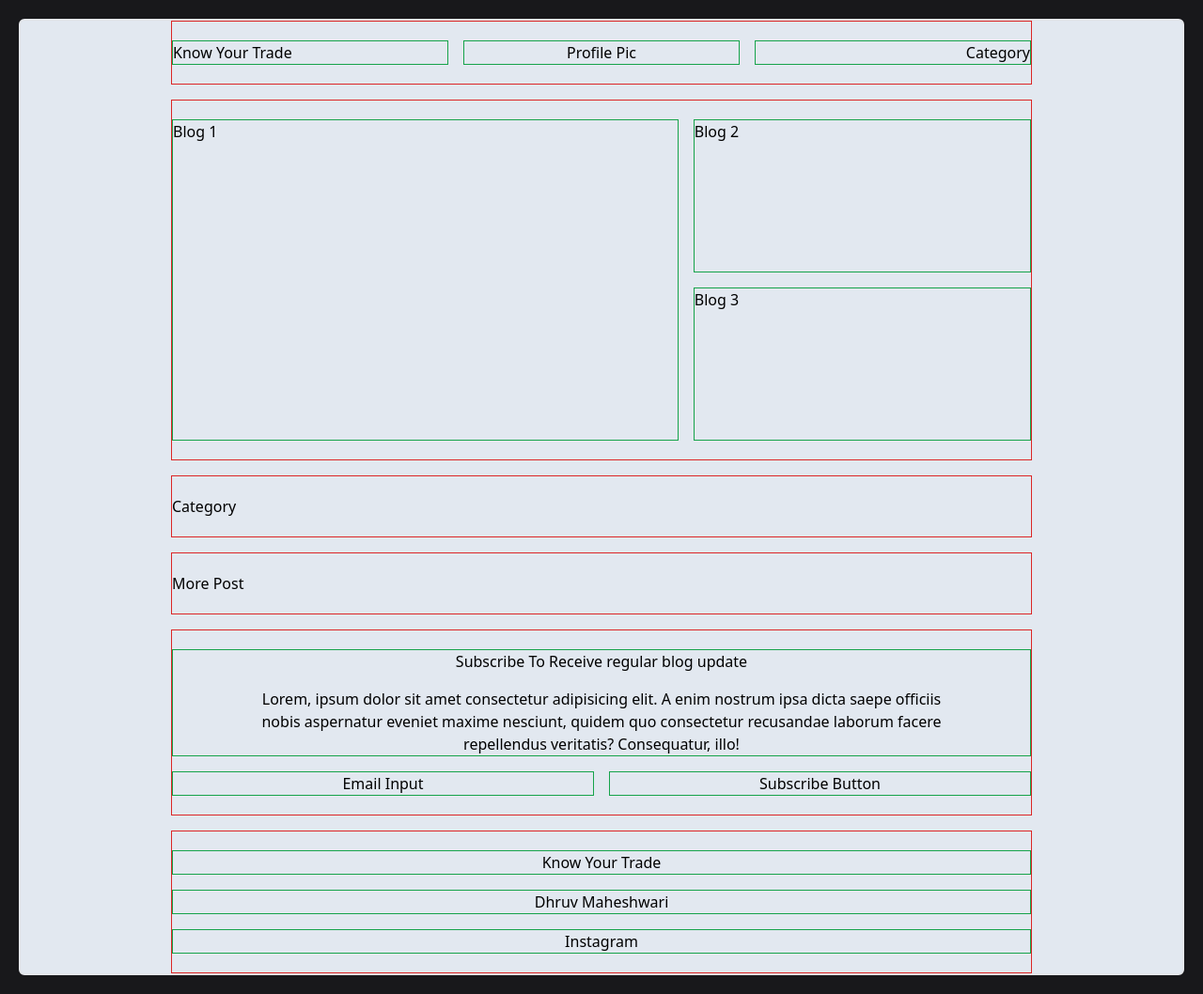
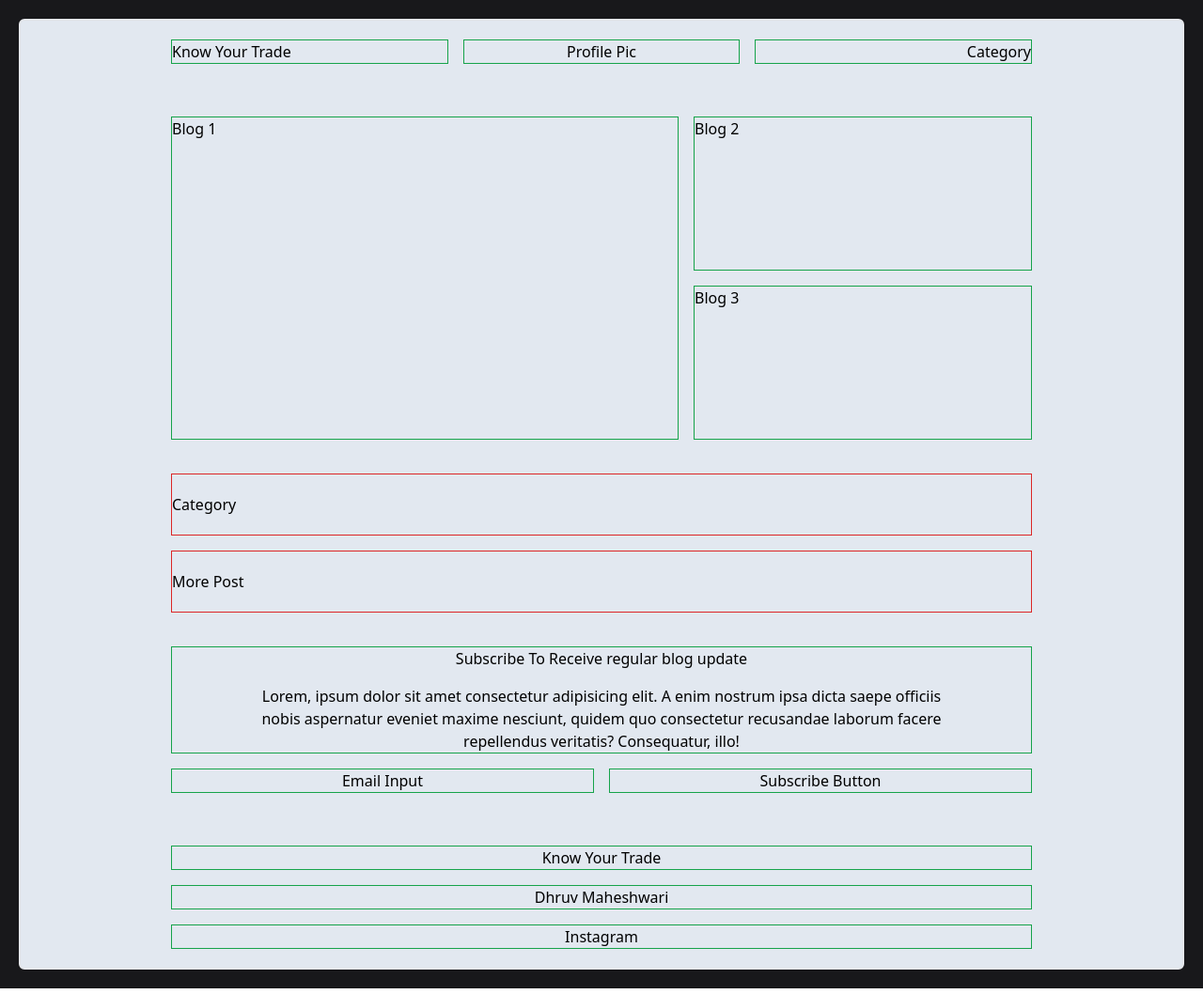
Before and after one commit to maheshwari-dhruv/know-your-trade-frontend, a React (Vite) app: page / in a window 1280 px wide. Shown: the whole page at 94% size. Built offline with nearby package versions, Linux system fonts and the light colour scheme.

Commit message:
removed borders

```diff
--- a/src/components/footer-section.jsx
+++ b/src/components/footer-section.jsx
@@ -1,6 +1,6 @@
 export const FooterSection = () => {
   return (
-    <footer className="border-red-600 border py-5 footer-section flex flex-col gap-4 items-center align-middle">
+    <footer className="py-5 footer-section flex flex-col gap-4 items-center align-middle">
       <div className="blog-heading border-green-600 border w-full text-center">
         <span>Know Your Trade</span>
       </div>
--- a/src/components/header-section.jsx
+++ b/src/components/header-section.jsx
@@ -1,6 +1,6 @@
 export const HeaderSection = () => {
   return (
-    <header className="border-red-600 border py-5 header-section flex items-center justify-between gap-4">
+    <header className="py-5 header-section flex items-center justify-between gap-4">
       <div className="blog-heading border-green-600 border flex-1">
         <span>Know Your Trade</span>
       </div>
--- a/src/components/home-page/latest-post-section.jsx
+++ b/src/components/home-page/latest-post-section.jsx
@@ -1,6 +1,6 @@
 export const LatestPostSection = () => {
   return (
-    <section className="border-red-600 border py-5 latest-post h-96 overflow-y-auto">
+    <section className="py-5 latest-post h-96 overflow-y-auto">
       <div className="flex w-full gap-4 h-full">
         <div className="border-green-600 border w-3/5 h-full">Blog 1</div>
         <div className="flex flex-col gap-4 w-2/5">
--- a/src/components/home-page/subscribe-email.jsx
+++ b/src/components/home-page/subscribe-email.jsx
@@ -1,6 +1,6 @@
 export const SubscribEmailSection = () => {
   return (
-    <section className="border-red-600 border py-5 subscribe-email flex flex-col gap-4">
+    <section className="py-5 subscribe-email flex flex-col gap-4">
       <div className="blog-heading border-green-600 border w-full flex flex-col gap-4 px-20 text-center">
         <span>Subscribe To Receive regular blog update</span>
         <span>
```
